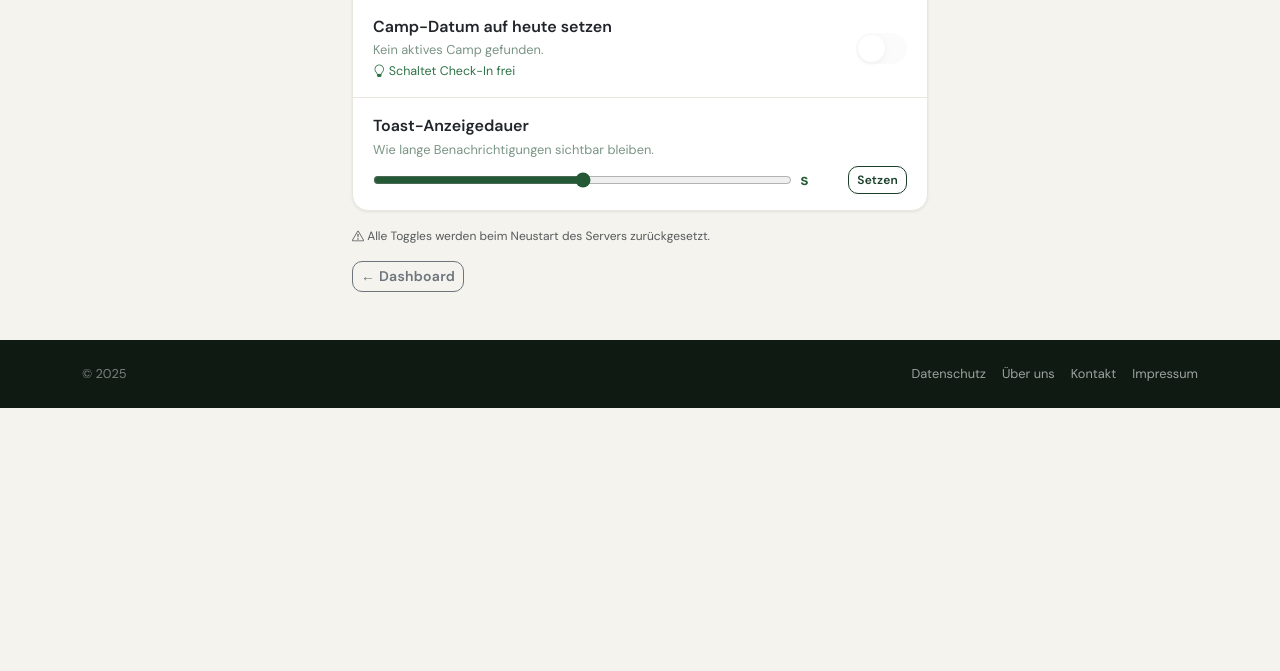
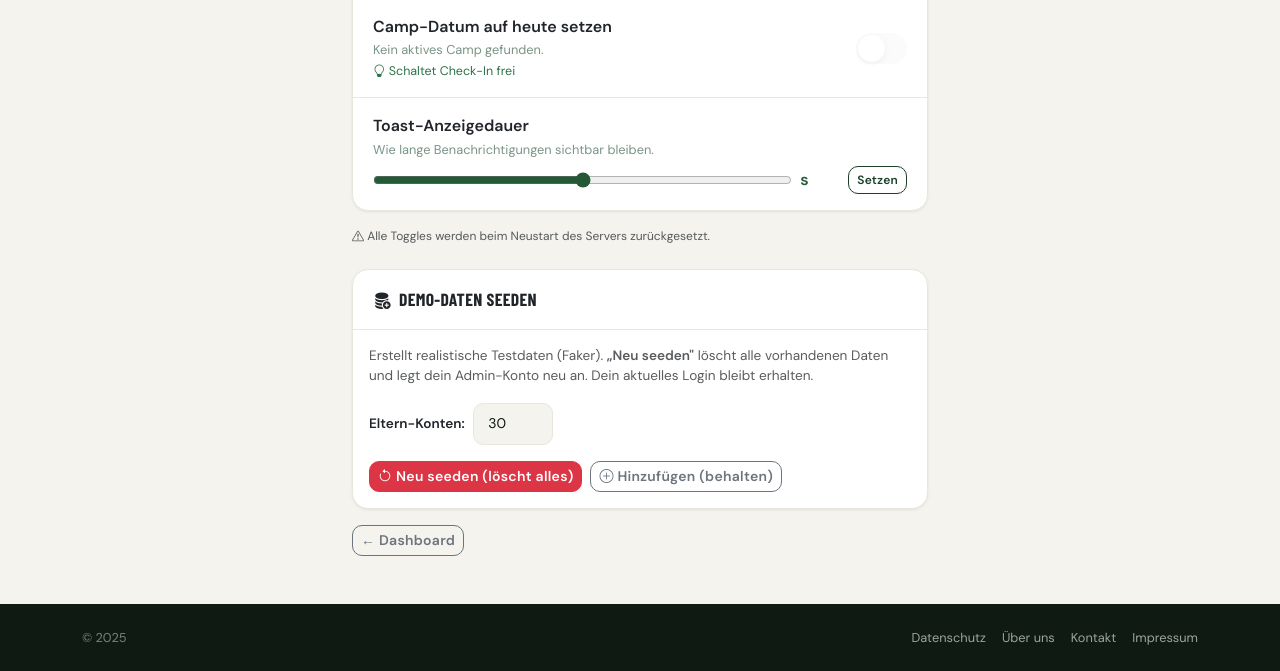
Before and after one commit to stvnsmll/Fussballcamp, a Python web app: template templates/admin/dev_tools.html in a window 1280 px wide. Shown: the part 834-1505 px from the top of the page. Before the commit the page ends 1242 px from the top, so only its background shows below. Run offline with Jinja, Linux system fonts and the light colour scheme; the template is opened without the code that fills it, so the values that code supplies are empty; some web fonts are replaced.

Commit message:
startup account fix 3/3
3 of 3 files uploaded to enable first admin user account creation

```diff
--- a/templates/admin/dev_tools.html
+++ b/templates/admin/dev_tools.html
@@ -187,6 +187,57 @@
   <p class="text-muted mt-3" style="font-size:.75rem">
     <i class="bi bi-exclamation-triangle"></i> Alle Toggles werden beim Neustart des Servers zurückgesetzt.
   </p>
-  <a href="{{ url_for('admin.dashboard') }}" class="btn btn-outline-secondary btn-sm">← Dashboard</a>
+
+  {# ── Seed card ─────────────────────────────────────────────── #}
+  <div class="card mt-4 animate-in">
+    <div class="card-header d-flex align-items-center gap-2">
+      <i class="bi bi-database-fill-add"></i> Demo-Daten seeden
+    </div>
+    <div class="p-3">
+      <p class="text-muted mb-3" style="font-size:.85rem">
+        Erstellt realistische Testdaten (Faker). <strong>„Neu seeden"</strong> löscht alle
+        vorhandenen Daten und legt dein Admin-Konto neu an. Dein aktuelles Login bleibt erhalten.
+      </p>
+      <form method="POST">
+        <input type="hidden" name="csrf_token" value="{{ csrf_token() }}">
+        <input type="hidden" name="action" value="seed_database">
+        <div class="d-flex align-items-center gap-2 mb-3">
+          <label style="font-size:.85rem;font-weight:600;white-space:nowrap">Eltern-Konten:</label>
+          <input type="number" name="seed_parents" value="30" min="5" max="200"
+                 class="form-control form-control-sm" style="width:80px">
+        </div>
+        <div class="d-flex gap-2">
+          <button type="submit" class="btn btn-danger btn-sm"
+                  onclick="return confirm('Alle Daten löschen und neu seeden?')">
+            <i class="bi bi-arrow-counterclockwise"></i> Neu seeden (löscht alles)
+          </button>
+          <button type="submit" name="seed_keep" value="1" class="btn btn-outline-secondary btn-sm">
+            <i class="bi bi-plus-circle"></i> Hinzufügen (behalten)
+          </button>
+        </div>
+      </form>
+    </div>
+
+    {% if seed_result %}
+    <div class="p-3 border-top" style="background:#f0fdf4;border-radius:0 0 .5rem .5rem">
+      <p class="mb-2 fw-bold text-success"><i class="bi bi-check-circle-fill"></i> Seed abgeschlossen!</p>
+      <table class="table table-sm mb-0" style="font-size:.82rem">
+        <tr><td class="text-muted">Camp</td><td><strong>{{ seed_result.camp }}</strong></td></tr>
+        <tr><td class="text-muted">Admin</td>
+            <td><code>{{ seed_result.admin_email }}</code> / <code>{{ seed_result.admin_password }}</code></td></tr>
+        <tr><td class="text-muted">Staff (×5)</td>
+            <td><code>trainer1–5@example.com</code> / <code>{{ seed_result.staff_password }}</code></td></tr>
+        <tr><td class="text-muted">Eltern ({{ seed_result.parent_count }})</td>
+            <td>zufällige E-Mails / <code>{{ seed_result.parent_password }}</code></td></tr>
+        <tr><td class="text-muted">Kinder</td><td>{{ seed_result.child_count }} gesamt</td></tr>
+      </table>
+      <p class="text-muted mt-2 mb-0" style="font-size:.75rem">
+        <i class="bi bi-eye-slash"></i> Diese Anzeige verschwindet beim nächsten Seitenaufruf.
+      </p>
+    </div>
+    {% endif %}
+  </div>
+
+  <a href="{{ url_for('admin.dashboard') }}" class="btn btn-outline-secondary btn-sm mt-3">← Dashboard</a>
 </div>
 {% endblock %}
```
